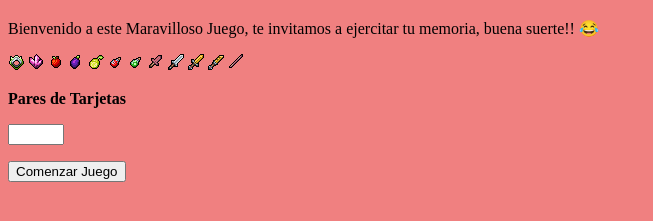
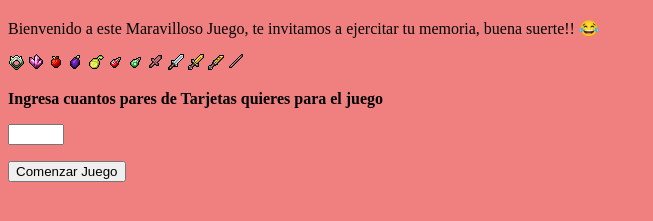
Before and after one commit to NaturalPowerGames/memory-game, a plain HTML site: page Proyect Game/index.html in a window 1280 px wide. Shown: the part 61-282 px from the top of the page, without its empty margins (0-653 px from the left). Drawn offline with Linux system fonts and the light colour scheme.

Commit message:
pag 1 CSS/HTML
cambio subtitulo para ingresar tarjetas y participar en el juego

```diff
--- a/Proyect Game/index.html
+++ b/Proyect Game/index.html
@@ -17,8 +17,6 @@
 
 
 
-
-
         <img src="iconos/Accessory_05.png" alt="tarjeta">
         <img src="iconos/Crafting_01 .png" alt="tarjeta">
         <img src="iconos/Food_01.png"      alt="tarjeta">
@@ -33,10 +31,8 @@
         <img src="iconos/Weapon_12.png"    alt="tarjeta">
 
 
-
-
     <form>
-        <p><strong>Pares de Tarjetas</strong></p>
+        <p><strong> Ingresa cuantos pares de Tarjetas quieres para el juego </strong></p>
         <input type="number" name="quantity" min="5" max="12">
     </form>
     <p>
```
